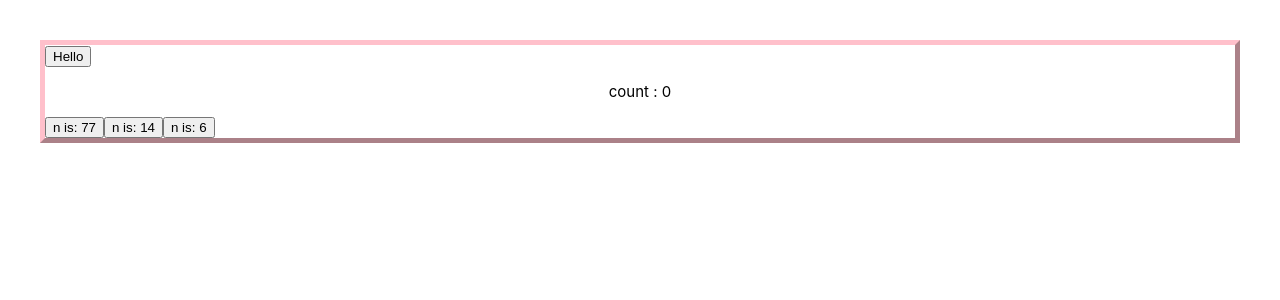
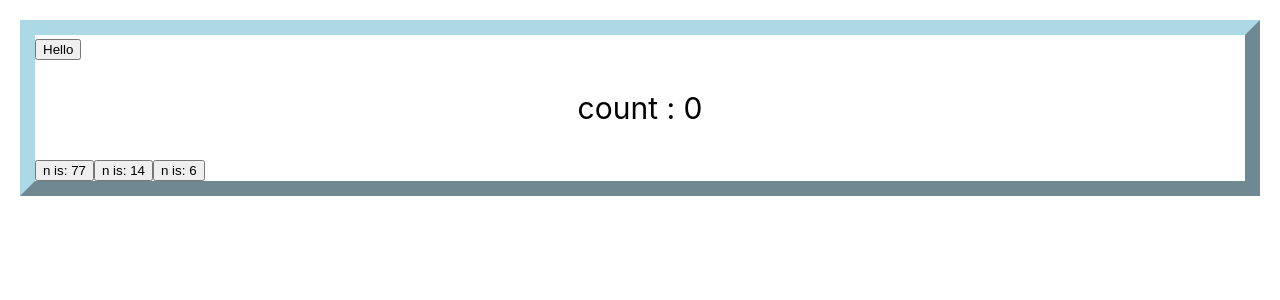
Before and after one commit to Don-Stevenson/react-hooks, a React (Create React App) app: page / in a window 1280 px wide. Shown: the top 300 px of the page. Built offline with nearby package versions, Linux system fonts and the light colour scheme.

Commit message:
update css

```diff
--- a/src/App.js
+++ b/src/App.js
@@ -1,18 +1,19 @@
 import React, { useState, useCallback } from "react";
 import { Hello } from "./Hello";
 import { Square } from "./Square";
-import styled from 'styled-components';
+import styled from "styled-components";
 
 const Div = styled.div`
-  margin: 40px;
-  border: 5px outset pink;
+  font-size: 20px;
+  margin: 20px;
+  border: 15px outset lightblue;
   &:hover {
-   background-color: yellow;
- }
+    background-color: lightgreen;
+  }
 `;
 
 const Paragraph = styled.p`
-  font-size: 15px;
+  font-size: 30px;
   text-align: center;
 `;
 
@@ -34,11 +35,12 @@ const App = () => {
       <Hello increment={increment} />
       <Paragraph> count : {count} </Paragraph>
       {favNums.map(n => {
-        return <Square className="App_button" increment={increment} n={n} key={n}/>;
+        return (
+          <Square className="App_button" increment={increment} n={n} key={n} />
+        );
       })}
     </Div>
   );
-
 };
 
 // const App = () => {
```
